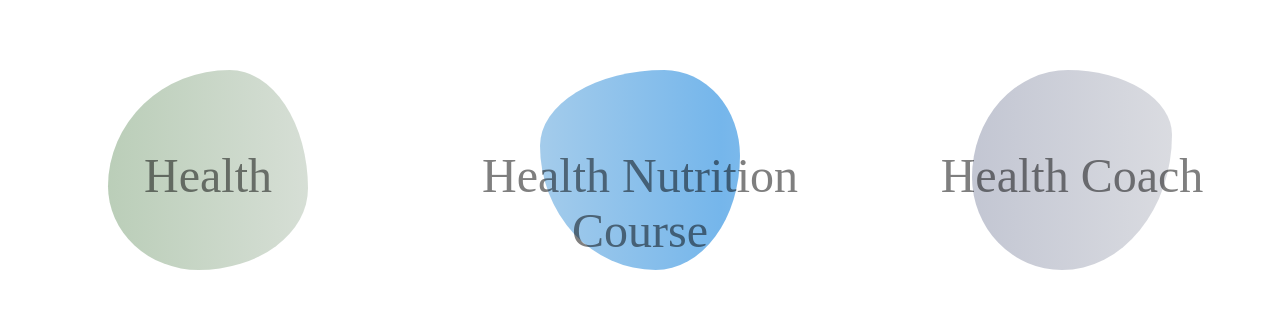
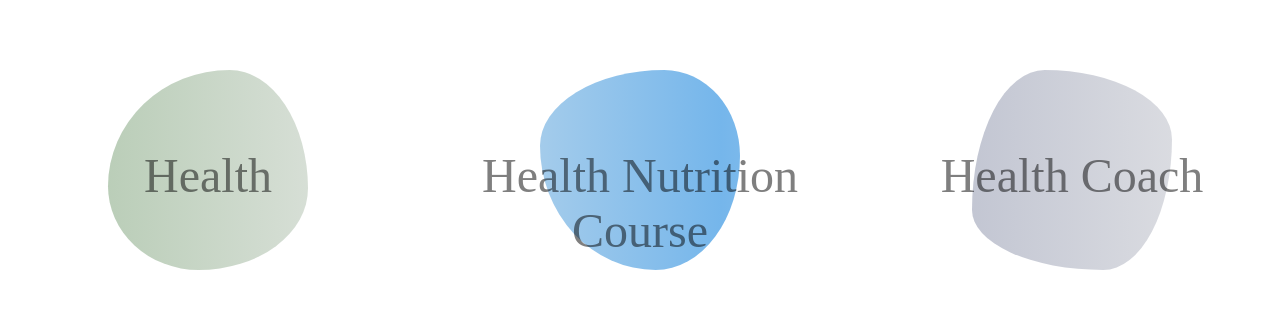
Before and after one commit to TimeaReich/Viteacademia, a React (Create React App) app: page / in a window 1280 px wide. Shown: the part 474-794 px from the top of the page. Built offline with nearby package versions, Linux system fonts and the light colour scheme; a web font is replaced by a local one.

Commit message:
cleaning up styling

```diff
--- a/src/App.css
+++ b/src/App.css
@@ -66,24 +66,15 @@
 
 /*main section*/
 .main-section-container {
-  /* display: flex;
-  flex-direction: row;
-  justify-content: space-around; */
   display: grid;
   grid-template-columns: auto auto auto;
   gap: 1rem;
   text-align: center;
 }
-/* .main-section-div {
-  width: calc(100% * 0.3);
-  display: flex;
-  flex-direction: column;
-  align-items: center;
-} */
-
 .main-section-content {
   text-align: justify;
 }
+
 /*blob*/
 .blob-wrapper {
   display: flex;
@@ -109,8 +100,6 @@
   top: 170px;
   width: 200px;
   height: 200px;
-  /* width: 200px;
-  height: 200px; */
   overflow: hidden;
   border-radius: 48% 52% 68% 32%/42% 28% 72% 58%;
   background: linear-gradient(
@@ -129,8 +118,6 @@
   top: 170px;
   width: 200px;
   height: 200px;
-  /* width: 200px;
-  height: 200px; */
   overflow: hidden;
   border-radius: 48% 52% 68% 32%/42% 28% 72% 58%;
   background: linear-gradient(
@@ -149,10 +136,6 @@
   top: 170px;
   width: 200px;
   height: 200px;
-  /* display: block; */
-
-  /* width: 200px;
-  height: 200px; */
   overflow: hidden;
   border-radius: 48% 52% 68% 32%/42% 28% 72% 58%;
   background: linear-gradient(
@@ -162,7 +145,7 @@
     var(--dark-grey)
   );
   background-size: 500% 100%;
-  animation: blobber 30s 5s linear infinite,
+  animation: blobber 30s -10s linear infinite,
     cobler 30s 0s linear infinite alternate;
 }
 
```
